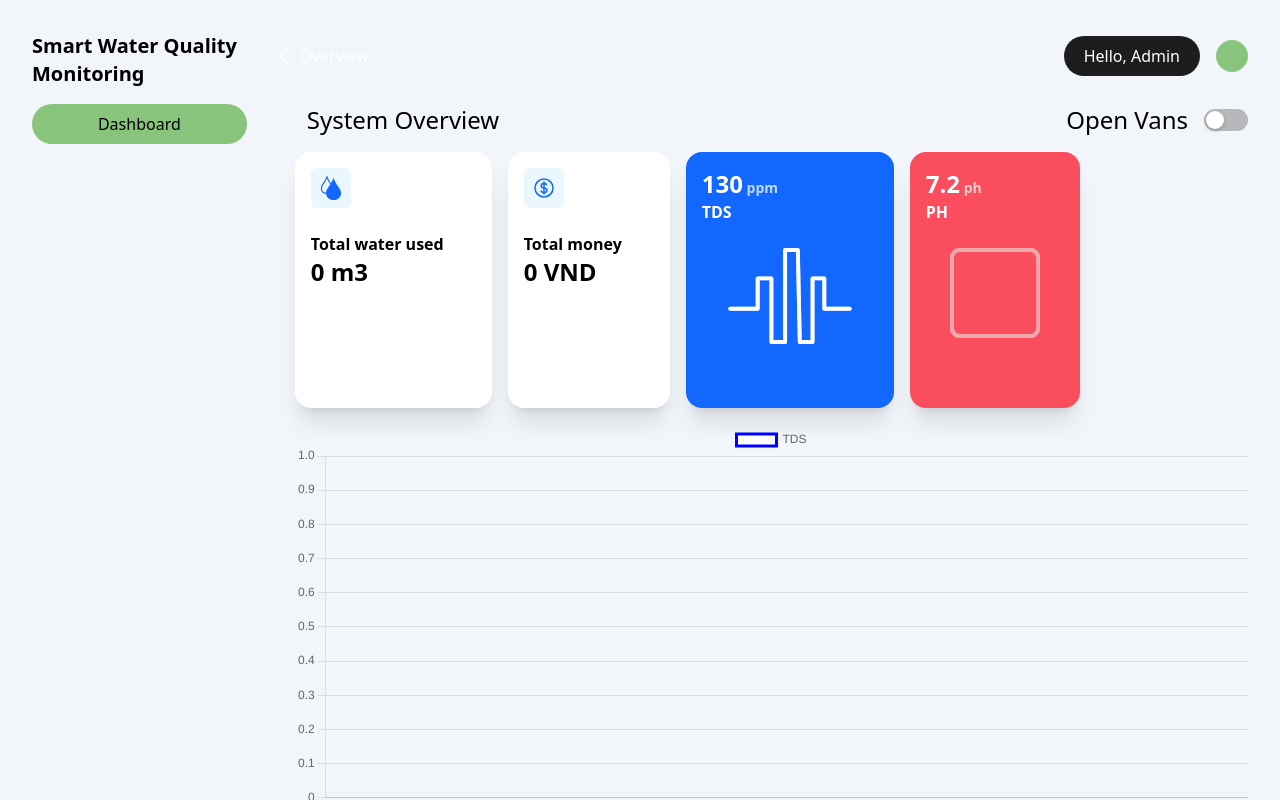
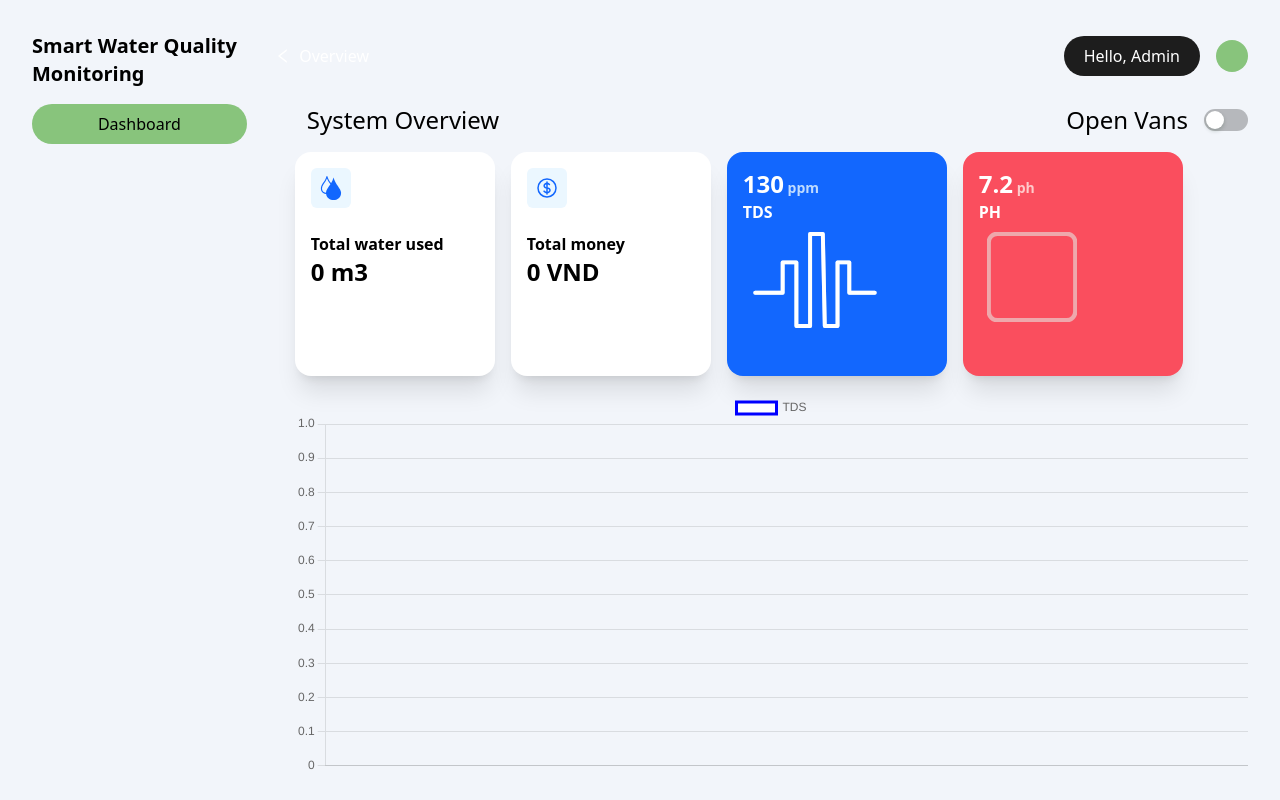
Before and after one commit to DepressedFoxx/IOT_BTL, a React (Vite) app in the folder IOT/: page / in a window 1280 px wide. Built offline with nearby package versions, Linux system fonts and the light colour scheme; no server answers.

Commit message:
fix width

```diff
--- a/IOT/src/assets/SquareIcon.jsx
+++ b/IOT/src/assets/SquareIcon.jsx
@@ -3,7 +3,7 @@ import React from "react";
 
 function SquareIcon() {
   return (
-    <div className="p-4">
+    <div className="">
       <svg
         width="90"
         height="90"
--- a/IOT/src/assets/WaveForm.jsx
+++ b/IOT/src/assets/WaveForm.jsx
@@ -2,7 +2,7 @@ import React from 'react'
 
 export const WaveForm = () => {
   return (
-    <div className="p-4">
+    <div className="">
         <svg
           viewBox="0 0 61 49"
           xmlns="http://www.w3.org/2000/svg"
--- a/IOT/src/components/waterCell/index.jsx
+++ b/IOT/src/components/waterCell/index.jsx
@@ -24,7 +24,7 @@ const WaterCell = () => {
 
     return (
         <div className="flex gap-4 w-full">
-            <div className="items-center bg-white rounded-2xl pr-12 p-4 shadow-xl ">
+            <div className="items-center bg-white rounded-2xl pr-12 p-4 shadow-xl min-w-[200px]">
                 <div className="bg-[#EBF7FF] p-2 max-w-fit rounded-md mb-6">
                     <WaterIcon />
                 </div>
@@ -32,14 +32,14 @@ const WaterCell = () => {
                 {/* //thêm dấu phẩy giữa 3 số */}
                 <div className="text-2xl font-bold">{waterCount?.toLocaleString("en-US")} m3</div>
             </div>
-            <div className="items-center bg-white rounded-2xl pr-12 p-4 shadow-xl">
+            <div className="items-center bg-white rounded-2xl pr-12 p-4 shadow-xl min-w-[200px]">
                 <div className="bg-[#EBF7FF] p-2 max-w-fit rounded-md mb-6">
                     <MoneyIcon />
                 </div>
                 <div className="text-md font-semibold">Total money</div>
                 <div className="text-2xl font-bold">{calculateMoney(waterCount)} VND</div>
             </div>
-            <div className="items-center bg-[#1267FE] rounded-2xl p-4 shadow-xl text-white">
+            <div className="items-center bg-[#1267FE] rounded-2xl p-4 shadow-xl text-white min-w-[220px]">
                 <div className="text-2xl font-bold">130
                     <span className="text-sm text-blue-200"> ppm</span>
                 </div>
@@ -48,7 +48,7 @@ const WaterCell = () => {
                     <WaveForm />
                 </div>
             </div>
-            <div className="items-center bg-[#FA4E5E] rounded-2xl p-4 shadow-xl text-white">
+            <div className="items-center bg-[#FA4E5E] rounded-2xl p-4 shadow-xl text-white min-w-[220px]">
                 <div className="text-2xl font-bold">7.2
                     <span className="text-sm text-red-200"> ph</span>
                 </div>
```
